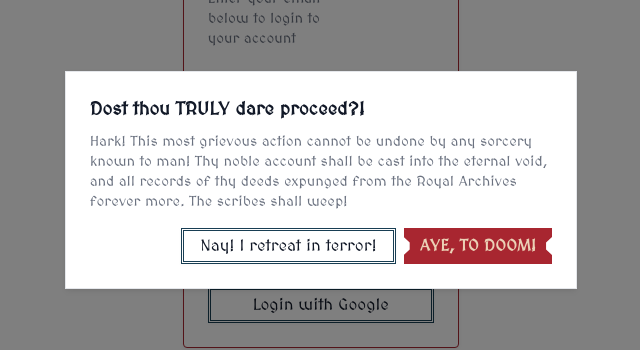
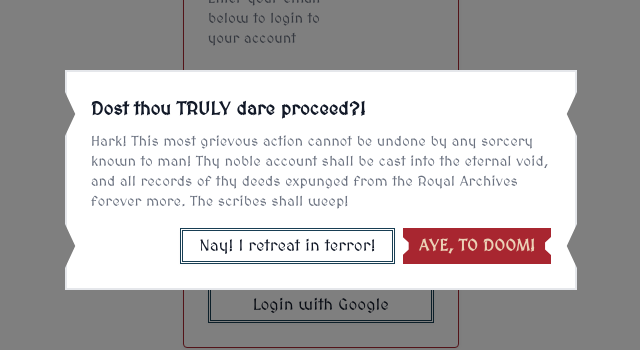
Before and after one commit to emdmed/medieval-shadcn, a Next.js app: page / in a window 1280 px wide. Both pictures are taken after a click on the button "Summon Dire Warning". Shown: the part 512-862 px from the top of the page, without its empty margins (319-959 px from the left). Built offline with nearby package versions, Linux system fonts and the light colour scheme.

Commit message:
medieval

```diff
--- a/components/ui/alert-dialog.tsx
+++ b/components/ui/alert-dialog.tsx
@@ -54,7 +54,7 @@ function AlertDialogContent({
       <AlertDialogPrimitive.Content
         data-slot="alert-dialog-content"
         className={cn(
-          "bg-background data-[state=open]:animate-in data-[state=closed]:animate-out data-[state=closed]:fade-out-0 data-[state=open]:fade-in-0 data-[state=closed]:zoom-out-95 data-[state=open]:zoom-in-95 fixed top-[50%] left-[50%] z-50 grid w-full max-w-[calc(100%-2rem)] translate-x-[-50%] translate-y-[-50%] gap-4 border p-6 shadow-lg duration-200 sm:max-w-lg",
+          "bg-background data-[state=open]:animate-in data-[state=closed]:animate-out data-[state=closed]:fade-out-0 data-[state=open]:fade-in-0 data-[state=closed]:zoom-out-95 data-[state=open]:zoom-in-95 fixed top-[50%] left-[50%] z-50 grid w-full max-w-[calc(100%-2rem)] translate-x-[-50%] translate-y-[-50%] gap-4 border-2 border-double p-6 shadow-lg duration-200 sm:max-w-lg rounded-none [clip-path:polygon(0%_0%,100%_0%,100%_10%,98%_20%,100%_30%,100%_70%,98%_80%,100%_90%,100%_100%,0%_100%,0%_90%,2%_80%,0%_70%,0%_30%,2%_20%,0%_10%)]",
           className
         )}
         {...props}
```
